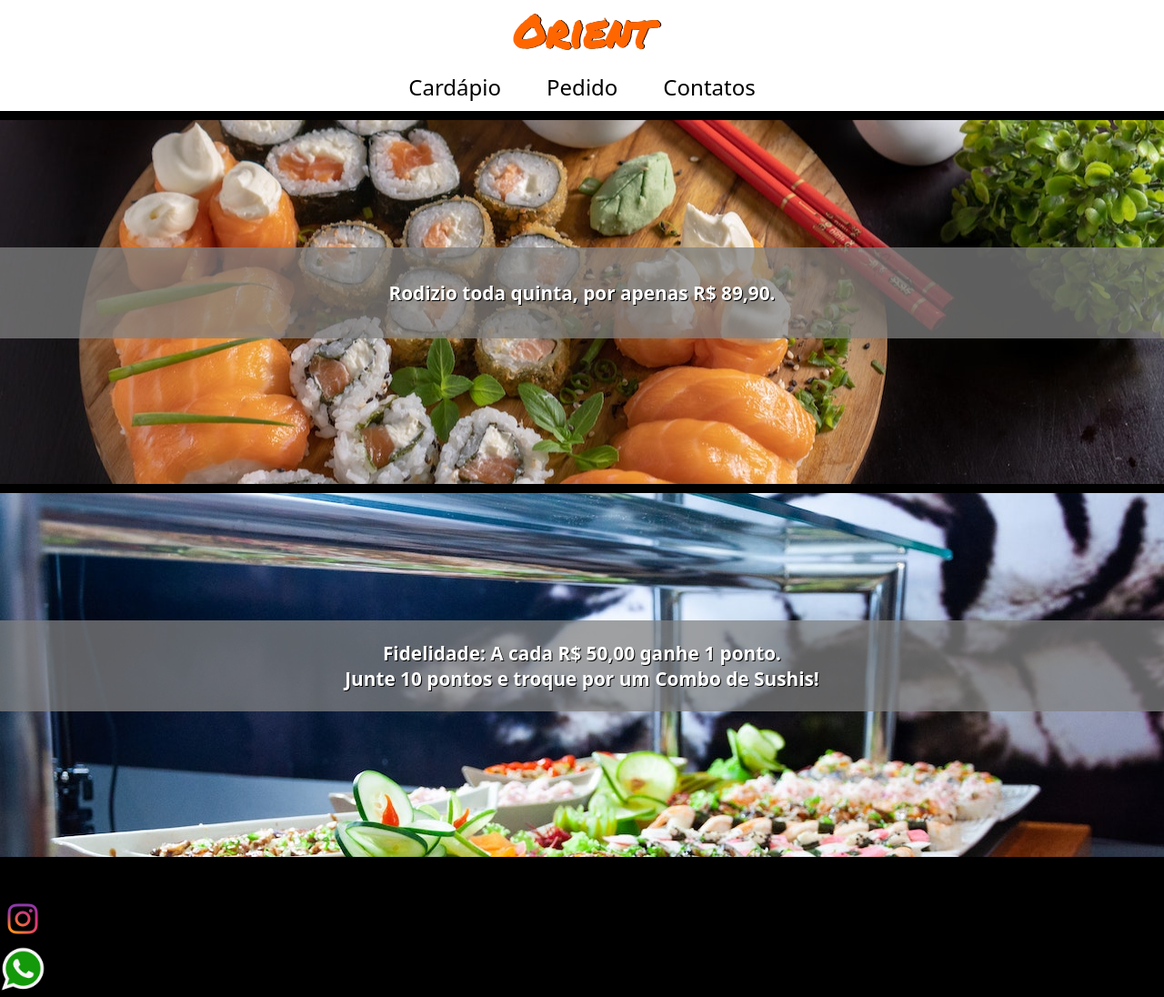
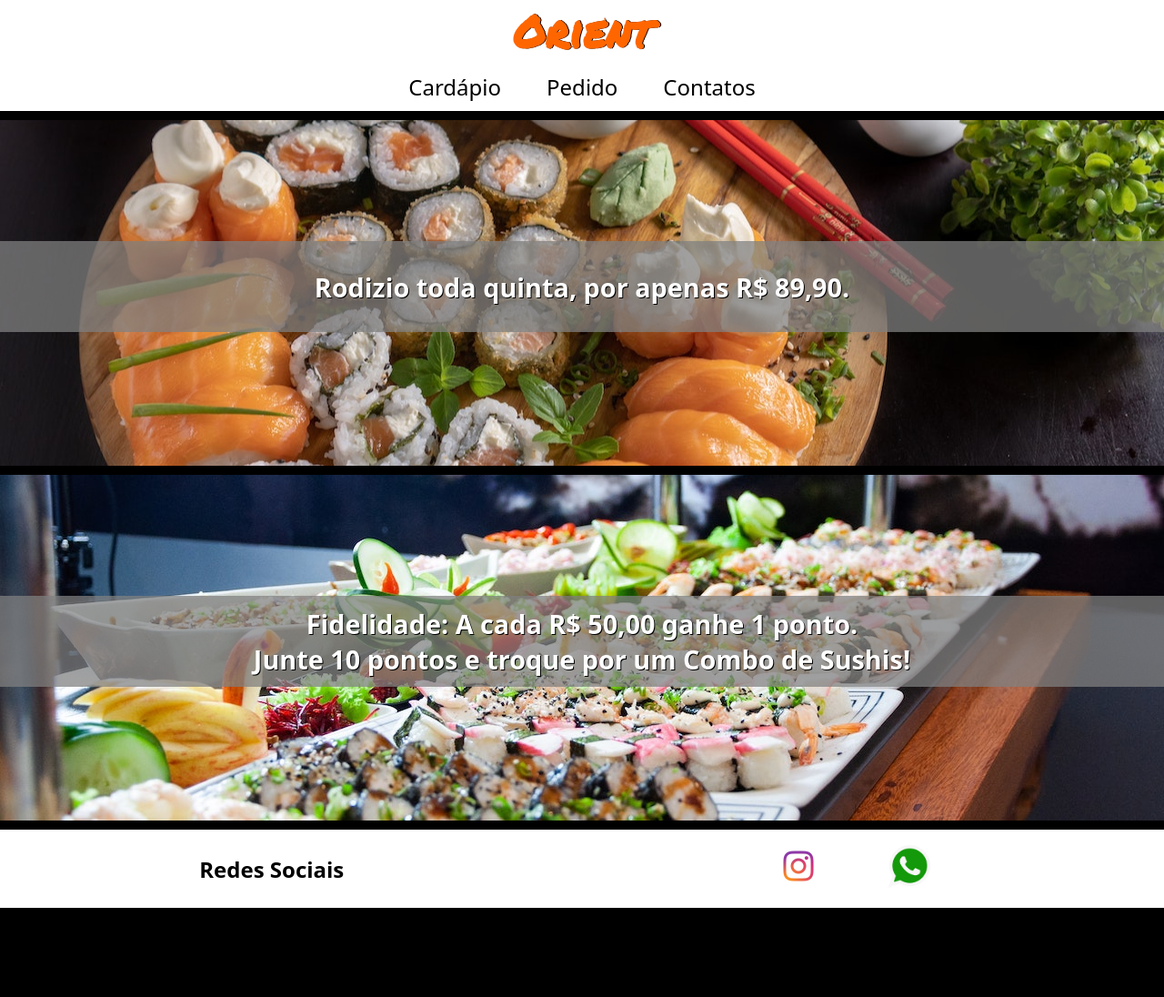
Before and after one commit to Matheus-Oliv/Projeto-Orient-Sushi, a plain HTML site: page index.html in a window 1280 px wide. Shown: the whole page at 91% size. After the commit the page ends 998 px from the top, so only its background shows below. Drawn offline with nearby package versions, Linux system fonts and the light colour scheme.

Commit message:
Update - Atualização para responsividade do site em relação ao menu

```diff
--- a/estilos/style.css
+++ b/estilos/style.css
@@ -47,7 +47,7 @@ section.imagens {
 }
 
 div#imagem-rodizio {
-    height: 400px;
+    height: 380px;
     background-image: url(../imagens/sushi.jpg);
     background-size: cover;
     background-repeat: no-repeat;
@@ -55,26 +55,38 @@ div#imagem-rodizio {
 }
 
 div#imagem-fidelidade {
-    height: 400px;
+    height: 380px;
     background-image: url(../imagens/sushi-rodizio.jpg);
     background-size: cover;
     background-repeat: no-repeat;
+    background-position: center;
 }
 
-p.rodizio-fidelidade {
+section#redes-sociais {
+    background-color: white;
+}
+
+footer {
+    background-color: white;
     display: flex;
+    justify-content: space-around;
     align-items: center;
-    justify-content: center;
-    position: relative;
-    top: 35%;
-    background-color: rgba(128, 128, 128, 0.733);
-    color: white;
-    height: 100px;
-    font-size: 1.3em;
-    text-align: center;
-    text-shadow: 1px 1px black;
-    font-weight: bolder;
+    width: 100%;
 }
+
+nav > ul {
+    display: flex;
+
+}
+
+li.rs, a.rsa {
+    list-style: none;
+    text-decoration: none;
+    padding: 15px;
+    margin: 0 3px;
+}
+
+
 
 /*Cabeçalho*/
 @media screen and (max-width: 768px) {
@@ -120,7 +132,20 @@ p.rodizio-fidelidade {
 
     /* Corpo */
 
-
+    p.rodizio-fidelidade {
+        display: flex;
+        align-items: center;
+        justify-content: center;
+        position: relative;
+        top: 35%;
+        background-color: rgba(128, 128, 128, 0.733);
+        color: white;
+        height: 100px;
+        font-size: 1.3em;
+        text-align: center;
+        text-shadow: 1px 1px black;
+        font-weight: bolder;
+    }
 
 
     section#redes-sociais {
@@ -185,4 +210,19 @@ p.rodizio-fidelidade {
         border-radius: 5px;
     }
 
+    p.rodizio-fidelidade {
+        display: flex;
+        align-items: center;
+        justify-content: center;
+        position: relative;
+        top: 35%;
+        background-color: rgba(128, 128, 128, 0.733);
+        color: white;
+        height: 100px;
+        font-size: 1.8em;
+        text-align: center;
+        text-shadow: 1px 1px black;
+        font-weight: bolder;
+    }
+
 }
```
